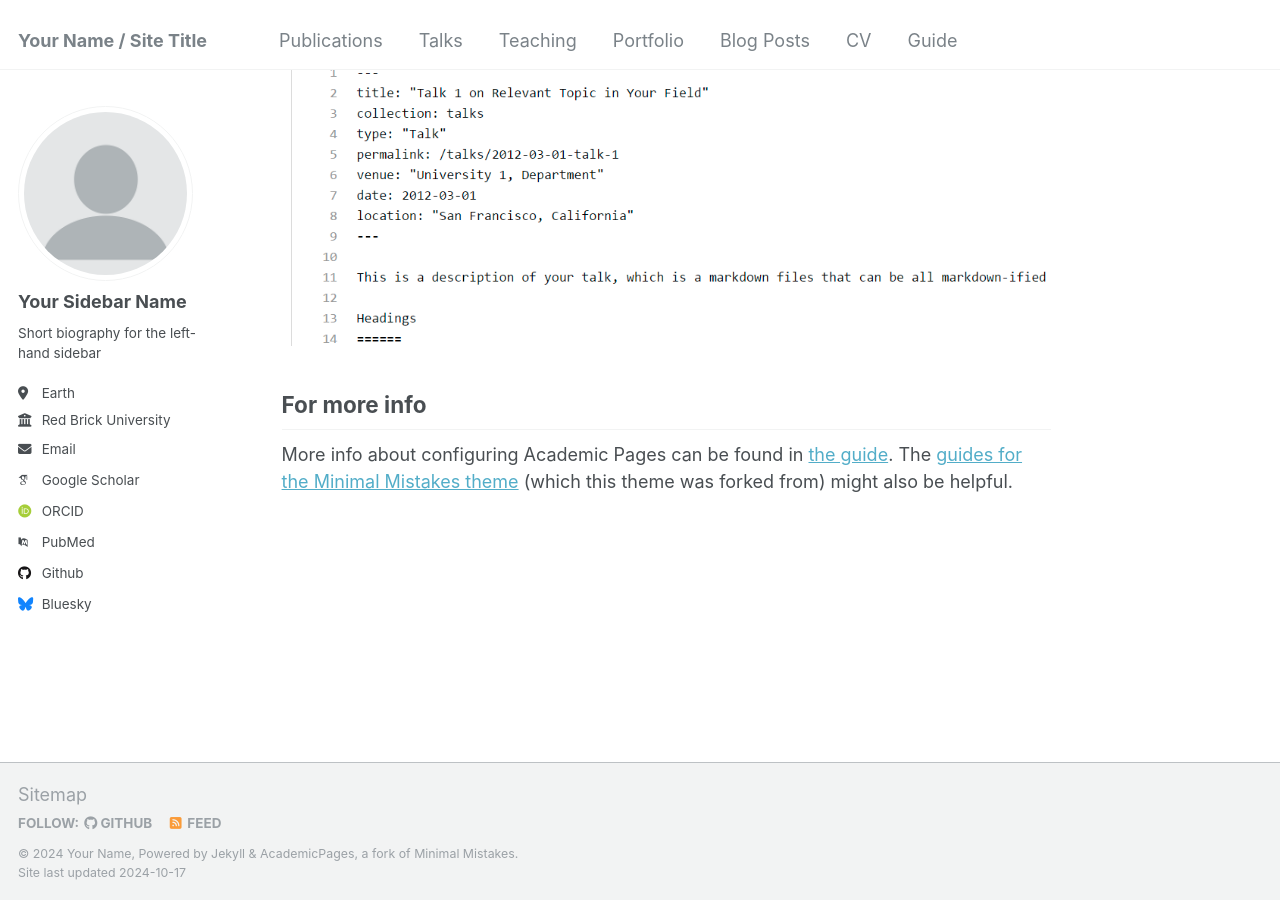
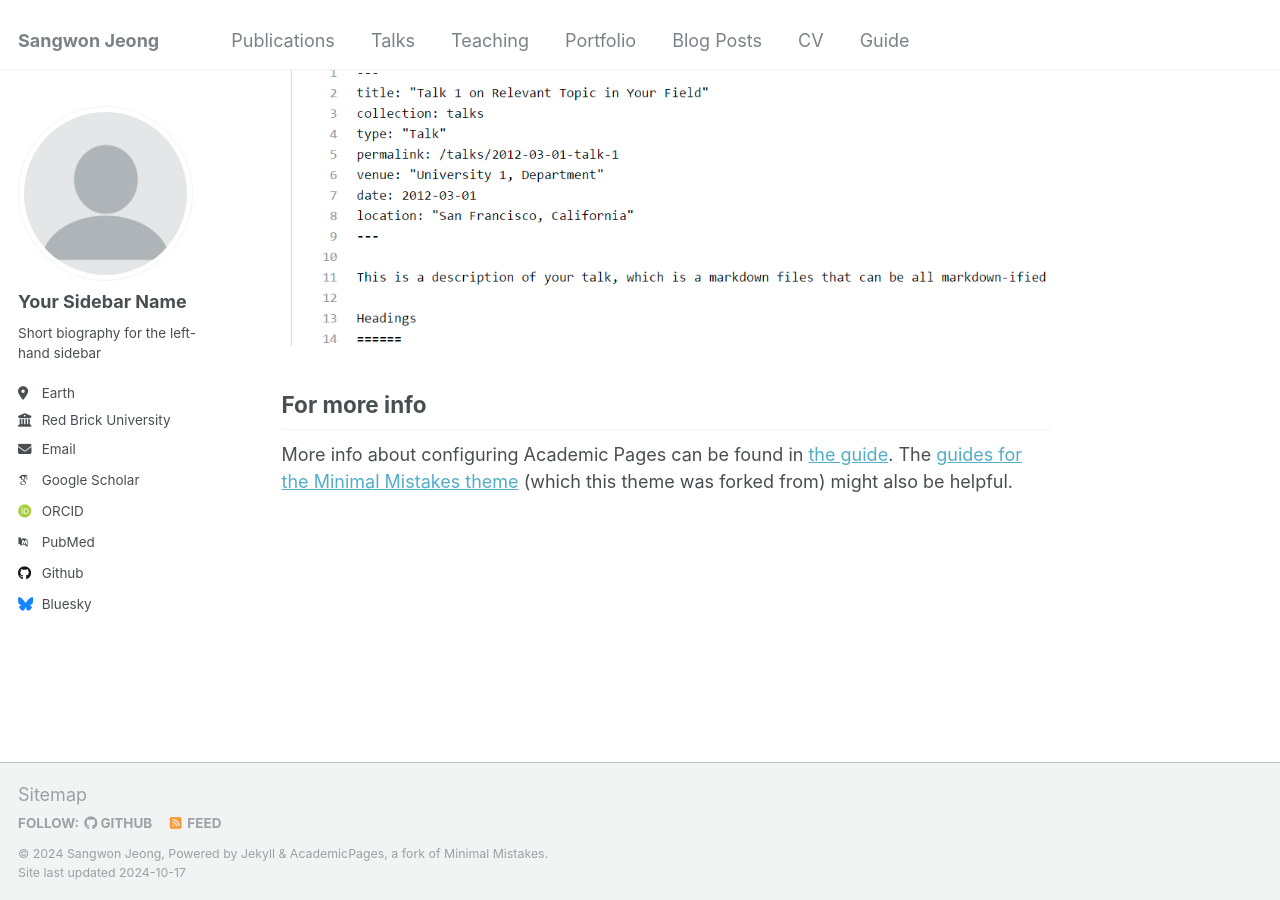
Before and after one commit to swj0418/swj0418.github.io, a Jekyll site: the page built from _pages/about.md, in a window 1280 px wide and 900 px high, scrolled down 2643 px. Built offline with Jekyll 4.4.1, drawn with Linux system fonts in a browser that asks for light colours; some web fonts are replaced.

```diff
--- a/_config.yml
+++ b/_config.yml
@@ -8,11 +8,11 @@
 
 # Basic Site Settings
 locale                   : "en-US"
-title                    : "Your Name / Site Title"
+title                    : "Sangwon Jeong"
 title_separator          : "-"
-name                     : &name "Your Name"
-description              : &description "personal description"
-url                      : https://academicpages.github.io # the base hostname & protocol for your site e.g. "https://mmistakes.github.io"
+name                     : &name "Sangwon Jeong"
+description              : &description "PhD Student in Computer Science @ Vanderbilt University"
+url                      : https://swj0418.github.io # the base hostname & protocol for your site e.g. "https://mmistakes.github.io"
 baseurl                  : "" # the subpath of your site, e.g. "/blog"
 repository               : "academicpages/academicpages.github.io"
 
```
